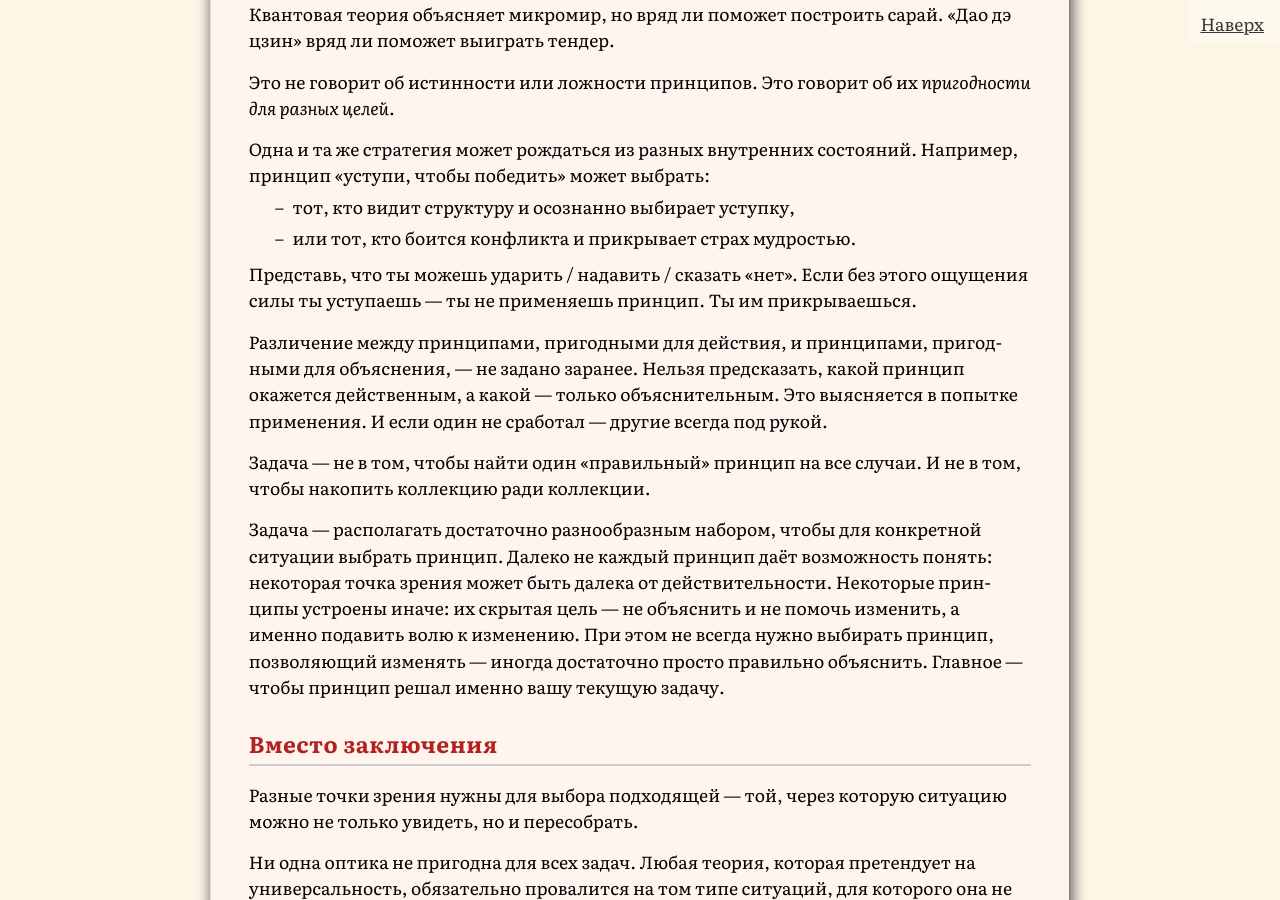
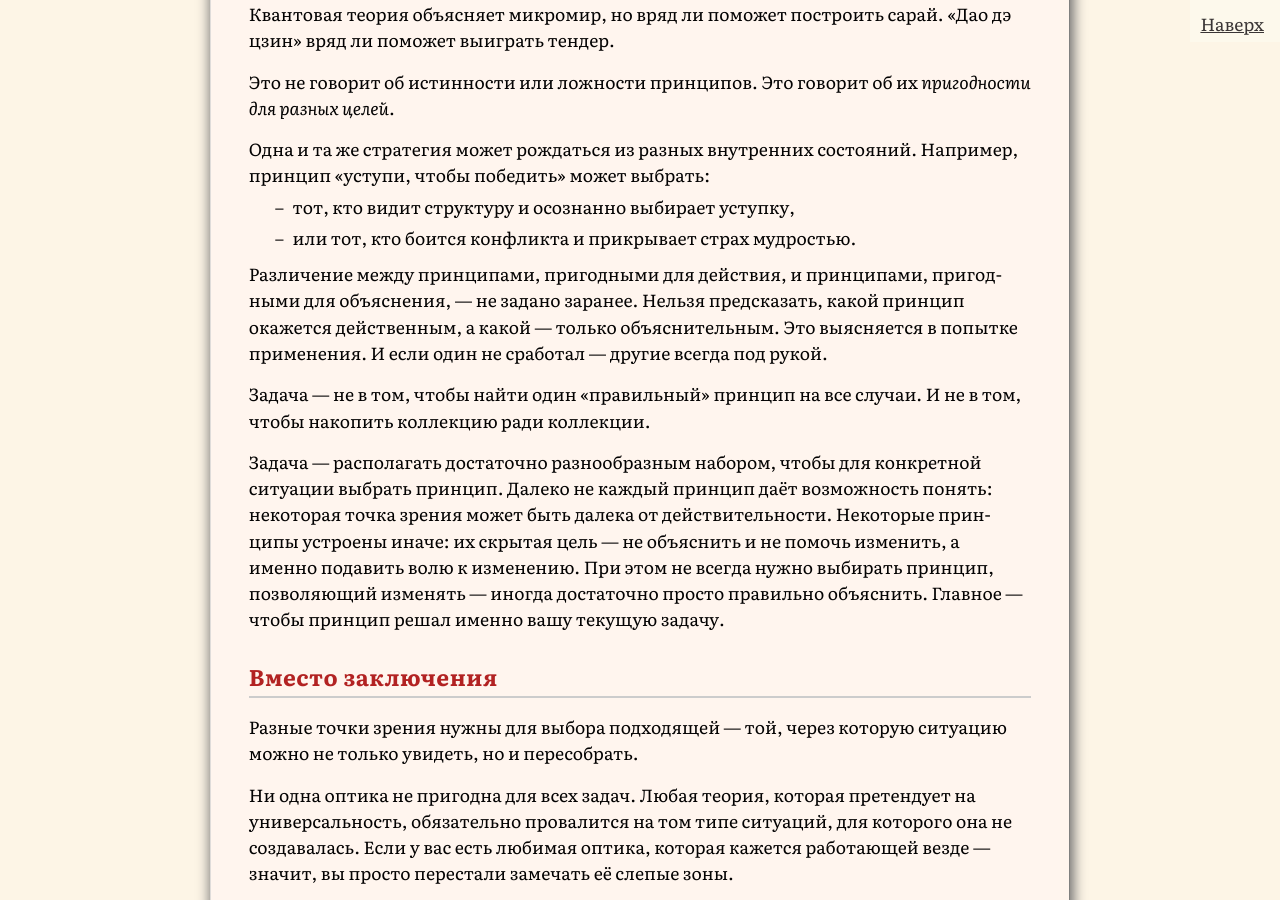
Before and after one commit to SergSi/land-use-art, a Jekyll site: the page built from _posts/2026-06-09-skaz.md, in a window 1280 px wide and 900 px high, scrolled down 5644 px. Built offline with Jekyll 4.4.1, drawn with Linux system fonts in a browser that asks for light colours; some web fonts are replaced.

Commit message:
Update 2026-06-09-skaz.md

```diff
--- a/_posts/2026-06-09-skaz.md
+++ b/_posts/2026-06-09-skaz.md
@@ -137,8 +137,6 @@ class: analitika
 - тот, кто видит структуру и осознанно выбирает уступку,
 - или тот, кто боится конфликта и прикрывает страх мудростью.
 
-Представь, что ты можешь ударить / надавить / сказать «нет». Если без этого ощущения силы ты уступаешь — ты не применяешь принцип. Ты им прикрываешься.
-
 Различение между принципами, пригодными для действия, и принципами, пригодными для объяснения, — не задано заранее. Нельзя предсказать, какой принцип окажется действенным, а какой — только объяснительным. Это выясняется в попытке применения. И если один не сработал — другие всегда под рукой.
 
 Задача — не в том, чтобы найти один «правильный» принцип на все случаи.
```
